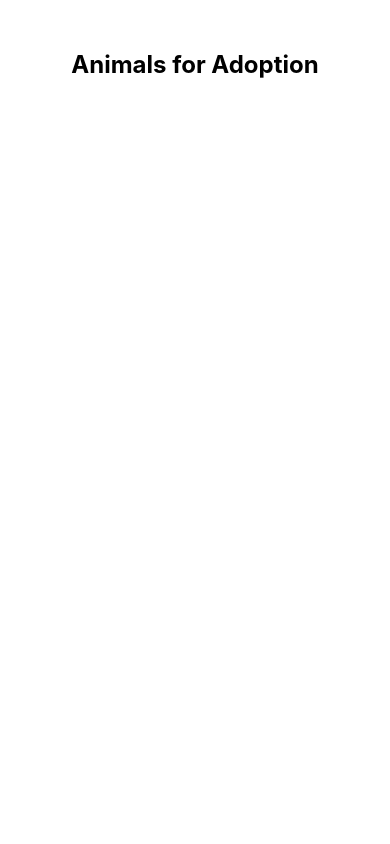
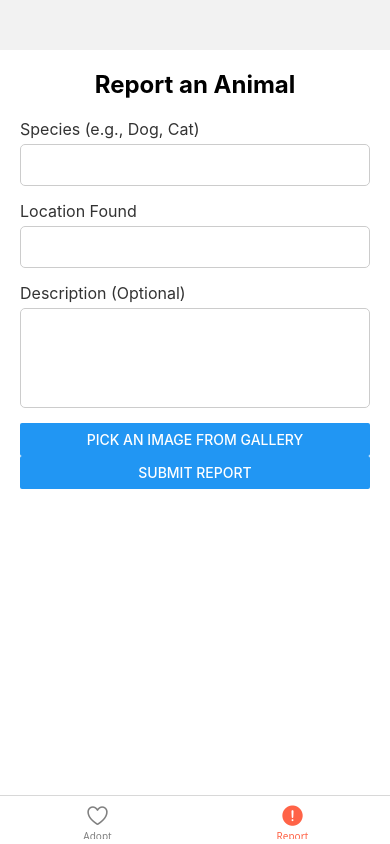
Before and after one commit to niruban-codes/StrayConnectMobile, a React Native app: screen /Report in a window 390 px wide. Built offline with nearby package versions, Linux system fonts and the light colour scheme; no server answers; the database is empty.

Commit message:
Feat: Add tab navigation and report animal form

```diff
--- a/App.js
+++ b/App.js
@@ -1,98 +1,40 @@
-import React, { useState, useEffect } from 'react';
-import { StyleSheet, Text, View, FlatList, Image, SafeAreaView, ActivityIndicator } from 'react-native';
-import { db } from './firebase'; // Import your database config
-import { collection, onSnapshot, query, orderBy } from 'firebase/firestore';
+import React from 'react';
+import { NavigationContainer } from '@react-navigation/native';
+import { createBottomTabNavigator } from '@react-navigation/bottom-tabs';
+import { Ionicons } from '@expo/vector-icons'; // For the tab icons
+
+// Import your new screens
+import AdoptionScreen from './src/screens/AdoptionScreen';
+import ReportScreen from './src/screens/ReportScreen';
+
+const Tab = createBottomTabNavigator();
 
 export default function App() {
-  const [loading, setLoading] = useState(true);
-  const [animals, setAnimals] = useState([]); // State to hold the animal list
+  return (
+    <NavigationContainer>
+      <Tab.Navigator
+        screenOptions={({ route }) => ({
+          tabBarIcon: ({ focused, color, size }) => {
+            let iconName;
 
-  // This useEffect runs once to fetch the data
-  useEffect(() => {
-    // Create a query to get animals, ordered by when they were added
-    const q = query(collection(db, 'animals'), orderBy('addedAt', 'desc'));
+            if (route.name === 'Adopt') {
+              iconName = focused ? 'heart' : 'heart-outline';
+            } else if (route.name === 'Report') {
+              iconName = focused ? 'alert-circle' : 'alert-circle-outline';
+            }
 
-    // onSnapshot is a real-time listener
-    const unsubscribe = onSnapshot(q, (querySnapshot) => {
-      const animalsData = [];
-      querySnapshot.forEach((doc) => {
-        // Get the data and add the document ID
-        animalsData.push({ ...doc.data(), id: doc.id });
-      });
-      setAnimals(animalsData); // Update our state
-      setLoading(false);
-    }, (error) => {
-      console.error("Error fetching animals: ", error);
-      setLoading(false);
-    });
-
-    // Cleanup: stop listening when the component unmounts
-    return () => unsubscribe();
-  }, []); // The empty [] means this runs only once
-
-  // A simple component to render each animal
-  const renderAnimal = ({ item }) => (
-    <View style={styles.animalItem}>
-      {item.imageUrl && (
-        <Image
-          source={{ uri: item.imageUrl }}
-          style={styles.animalImage}
-        />
-      )}
-      <View style={styles.animalInfo}>
-        <Text style={styles.animalName}>{item.name}</Text>
-        <Text>{item.species} - Status: {item.status}</Text>
-      </View>
-    </View>
-  );
-
-  return (
-    <SafeAreaView style={styles.container}>
-      <Text style={styles.title}>Animals for Adoption</Text>
-      {loading ? (
-        <ActivityIndicator size="large" color="#0000ff" />
-      ) : (
-        <FlatList
-          data={animals}
-          renderItem={renderAnimal}
-          keyExtractor={(item) => item.id}
-        />
-      )}
-    </SafeAreaView>
+            // You can return any component that you like here!
+            return <Ionicons name={iconName} size={size} color={color} />;
+          },
+          tabBarActiveTintColor: 'tomato',
+          tabBarInactiveTintColor: 'gray',
+          headerShown: false, // We hide the header since our screens have their own
+        })}
+      >
+        {/* Define your two tabs */}
+        <Tab.Screen name="Adopt" component={AdoptionScreen} />
+        <Tab.Screen name="Report" component={ReportScreen} />
+      </Tab.Navigator>
+    </NavigationContainer>
   );
 }
-
-// This is the CSS for React Native
-const styles = StyleSheet.create({
-  container: {
-    flex: 1,
-    backgroundColor: '#fff',
-    marginTop: 50, // Add margin for the top status bar
-  },
-  title: {
-    fontSize: 24,
-    fontWeight: 'bold',
-    textAlign: 'center',
-    marginBottom: 20,
-  },
-  animalItem: {
-    flexDirection: 'row',
-    padding: 15,
-    borderBottomWidth: 1,
-    borderBottomColor: '#ccc',
-    alignItems: 'center',
-  },
-  animalImage: {
-    width: 80,
-    height: 80,
-    borderRadius: 10,
-    marginRight: 15,
-  },
-  animalInfo: {
-    flex: 1,
-  },
-  animalName: {
-    fontSize: 18,
-    fontWeight: 'bold',
-  },
-});
--- /dev/null
+++ b/src/screens/AdoptionScreen.js
@@ -0,0 +1,98 @@
+import React, { useState, useEffect } from 'react';
+import { StyleSheet, Text, View, FlatList, Image, SafeAreaView, ActivityIndicator } from 'react-native';
+import { db } from '../../firebase'; // Import your database config
+import { collection, onSnapshot, query, orderBy } from 'firebase/firestore';
+
+export default function AdoptionScreen() {
+  const [loading, setLoading] = useState(true);
+  const [animals, setAnimals] = useState([]); // State to hold the animal list
+
+  // This useEffect runs once to fetch the data
+  useEffect(() => {
+    // Create a query to get animals, ordered by when they were added
+    const q = query(collection(db, 'animals'), orderBy('addedAt', 'desc'));
+
+    // onSnapshot is a real-time listener
+    const unsubscribe = onSnapshot(q, (querySnapshot) => {
+      const animalsData = [];
+      querySnapshot.forEach((doc) => {
+        // Get the data and add the document ID
+        animalsData.push({ ...doc.data(), id: doc.id });
+      });
+      setAnimals(animalsData); // Update our state
+      setLoading(false);
+    }, (error) => {
+      console.error("Error fetching animals: ", error);
+      setLoading(false);
+    });
+
+    // Cleanup: stop listening when the component unmounts
+    return () => unsubscribe();
+  }, []); // The empty [] means this runs only once
+
+  // A simple component to render each animal
+  const renderAnimal = ({ item }) => (
+    <View style={styles.animalItem}>
+      {item.imageUrl && (
+        <Image
+          source={{ uri: item.imageUrl }}
+          style={styles.animalImage}
+        />
+      )}
+      <View style={styles.animalInfo}>
+        <Text style={styles.animalName}>{item.name}</Text>
+        <Text>{item.species} - Status: {item.status}</Text>
+      </View>
+    </View>
+  );
+
+  return (
+    <SafeAreaView style={styles.container}>
+      <Text style={styles.title}>Animals for Adoption</Text>
+      {loading ? (
+        <ActivityIndicator size="large" color="#0000ff" />
+      ) : (
+        <FlatList
+          data={animals}
+          renderItem={renderAnimal}
+          keyExtractor={(item) => item.id}
+        />
+      )}
+    </SafeAreaView>
+  );
+}
+
+// This is the CSS for React Native
+const styles = StyleSheet.create({
+  container: {
+    flex: 1,
+    backgroundColor: '#fff',
+    marginTop: 50, // Add margin for the top status bar
+  },
+  title: {
+    fontSize: 24,
+    fontWeight: 'bold',
+    textAlign: 'center',
+    marginBottom: 20,
+  },
+  animalItem: {
+    flexDirection: 'row',
+    padding: 15,
+    borderBottomWidth: 1,
+    borderBottomColor: '#ccc',
+    alignItems: 'center',
+  },
+  animalImage: {
+    width: 80,
+    height: 80,
+    borderRadius: 10,
+    marginRight: 15,
+  },
+  animalInfo: {
+    flex: 1,
+  },
+  animalName: {
+    fontSize: 18,
+    fontWeight: 'bold',
+  },
+});
--- /dev/null
+++ b/src/screens/ReportScreen.js
@@ -0,0 +1,174 @@
+import React, { useState } from 'react';
+import { View, Text, StyleSheet, SafeAreaView, TextInput, Button, Image, Alert, ScrollView } from 'react-native';
+import * as ImagePicker from 'expo-image-picker'; // 1. Import Image Picker
+import axios from 'axios'; // 2. Import axios
+import { db } from '../../firebase'; // 3. Import Firebase
+import { collection, addDoc } from 'firebase/firestore';
+
+// --- Get your Cloudinary keys from your web project's .env.local file! ---
+// We are putting them here temporarily.
+const CLOUDINARY_CLOUD_NAME = "dorhbk11x"; // Your Cloud Name
+const CLOUDINARY_UPLOAD_PRESET = "ml_default"; // Your Upload Preset
+const CLOUDINARY_UPLOAD_URL = `https://api.cloudinary.com/v1_1/${CLOUDINARY_CLOUD_NAME}/image/upload`;
+
+export default function ReportScreen() {
+  // 4. State for all our form fields
+  const [species, setSpecies] = useState('');
+  const [location, setLocation] = useState('');
+  const [description, setDescription] = useState('');
+  const [image, setImage] = useState(null); // Will hold the local image URI
+  const [isUploading, setIsUploading] = useState(false);
+
+  // 5. Function to pick an image from the phone's gallery
+  const pickImage = async () => {
+    let result = await ImagePicker.launchImageLibraryAsync({
+      mediaTypes: ImagePicker.MediaTypeOptions.Images,
+      allowsEditing: true,
+      aspect: [4, 3],
+      quality: 0.7,
+    });
+
+    if (!result.canceled) {
+      setImage(result.assets[0].uri); // Save the image's local path
+    }
+  };
+
+  // 6. The main submit function
+  const handleSubmit = async () => {
+    if (!species || !location || !image) {
+      Alert.alert("Error", "Please fill in all fields and select an image.");
+      return;
+    }
+
+    setIsUploading(true);
+
+    try {
+      // --- Step 1: Upload Image to Cloudinary ---
+      const formData = new FormData();
+      formData.append('file', {
+        uri: image,
+        type: 'image/jpeg', // (or image/png)
+        name: 'upload.jpg',
+      });
+      formData.append('upload_preset', CLOUDINARY_UPLOAD_PRESET);
+
+      const cloudinaryResponse = await axios.post(CLOUDINARY_UPLOAD_URL, formData, {
+        headers: {
+          'Content-Type': 'multipart/form-data',
+        },
+      });
+
+      const imageUrl = cloudinaryResponse.data.secure_url;
+
+      // --- Step 2: Save Report to Firestore ---
+      await addDoc(collection(db, 'reports'), { // A new "reports" collection
+        species: species,
+        location: location,
+        description: description,
+        imageUrl: imageUrl,
+        status: 'new', // Default status for new reports
+        reportedAt: new Date(),
+      });
+
+      // --- Step 3: Success! ---
+      setIsUploading(false);
+      Alert.alert("Success", "Report submitted successfully!");
+      // Clear the form
+      setSpecies('');
+      setLocation('');
+      setDescription('');
+      setImage(null);
+
+    } catch (error) {
+      setIsUploading(false);
+      console.error("Error submitting report: ", error);
+      Alert.alert("Error", "There was a problem submitting your report.");
+    }
+  };
+
+  return (
+    <SafeAreaView style={styles.container}>
+      <ScrollView>
+        <Text style={styles.title}>Report an Animal</Text>
+
+        <View style={styles.form}>
+          <Text style={styles.label}>Species (e.g., Dog, Cat)</Text>
+          <TextInput
+            style={styles.input}
+            value={species}
+            onChangeText={setSpecies}
+          />
+
+          <Text style={styles.label}>Location Found</Text>
+          <TextInput
+            style={styles.input}
+            value={location}
+            onChangeText={setLocation}
+          />
+
+          <Text style={styles.label}>Description (Optional)</Text>
+          <TextInput
+            style={[styles.input, styles.inputMultiline]}
+            value={description}
+            onChangeText={setDescription}
+            multiline
+          />
+
+          <Button title="Pick an image from gallery" onPress={pickImage} />
+
+          {image && (
+            <Image source={{ uri: image }} style={styles.imagePreview} />
+          )}
+
+          <Button
+            title={isUploading ? "Submitting..." : "Submit Report"}
+            onPress={handleSubmit}
+            disabled={isUploading}
+          />
+        </View>
+      </ScrollView>
+    </SafeAreaView>
+  );
+}
+
+// 7. All the styles for our form
+const styles = StyleSheet.create({
+  container: {
+    flex: 1,
+    backgroundColor: '#fff',
+    marginTop: 50,
+  },
+  title: {
+    fontSize: 24,
+    fontWeight: 'bold',
+    textAlign: 'center',
+    marginVertical: 20,
+  },
+  form: {
+    paddingHorizontal: 20,
+  },
+  label: {
+    fontSize: 16,
+    marginBottom: 5,
+    color: '#333',
+  },
+  input: {
+    borderWidth: 1,
+    borderColor: '#ccc',
+    borderRadius: 5,
+    padding: 10,
+    fontSize: 16,
+    marginBottom: 15,
+  },
+  inputMultiline: {
+    height: 100,
+    textAlignVertical: 'top',
+  },
+  imagePreview: {
+    width: '100%',
+    height: 200,
+    borderRadius: 10,
+    marginVertical: 15,
+    alignSelf: 'center',
+  },
+});
```
Also changed, not shown: package.json (+7 -1 lines), 1 other file (tests, documents, lock files or other folders).
